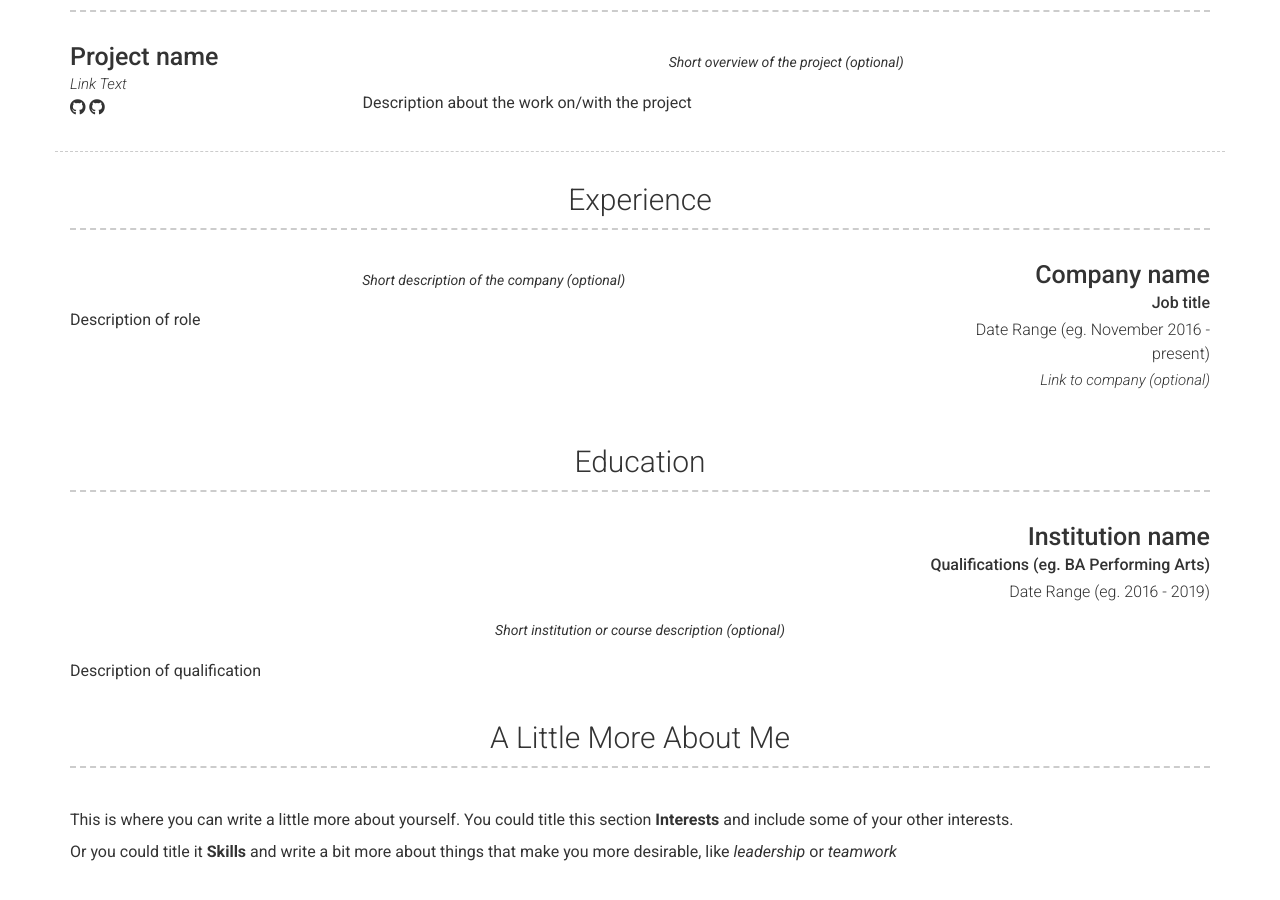
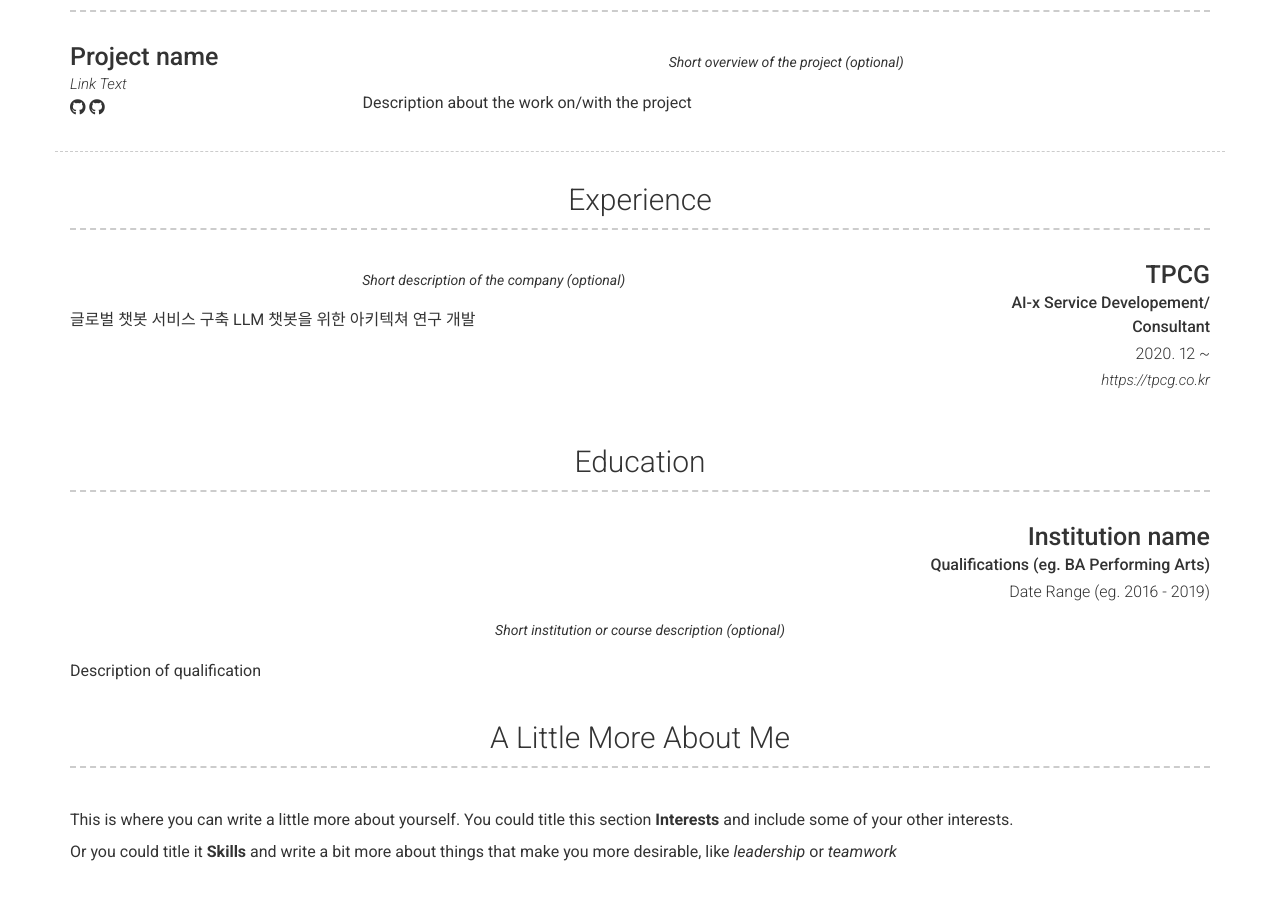
Before and after one commit to tetrapod3dev/tetrapod3dev.github.io, a Jekyll site: the page built from index.md, in a window 1280 px wide and 900 px high, scrolled down 991 px. Built offline with Jekyll 4.4.1, drawn with Linux system fonts in a browser that asks for light colours; nearby versions of some CDN libraries.

Commit message:
회사 정보 추가

```diff
--- a/_config.yml
+++ b/_config.yml
@@ -85,14 +85,15 @@ content:
     layout: list
     content:
       - layout: right
-        title: Company name
-        sub_title: Job title
-        caption: Date Range (eg. November 2016 - present)
-        link: Link to company (optional)
+        title: TPCG
+        sub_title: AI-x Service Developement/ Consultant
+        caption: 2020. 12 ~
+        link: https://tpcg.co.kr
         quote: >
           Short description of the company (optional)
         description: | # this will include new lines to allow paragraphs
-          Description of role
+          글로벌 챗봇 서비스 구축
+          LLM 챗봇을 위한 아키텍쳐 연구 개발
   - title: Education
     layout: list
     content:
```
